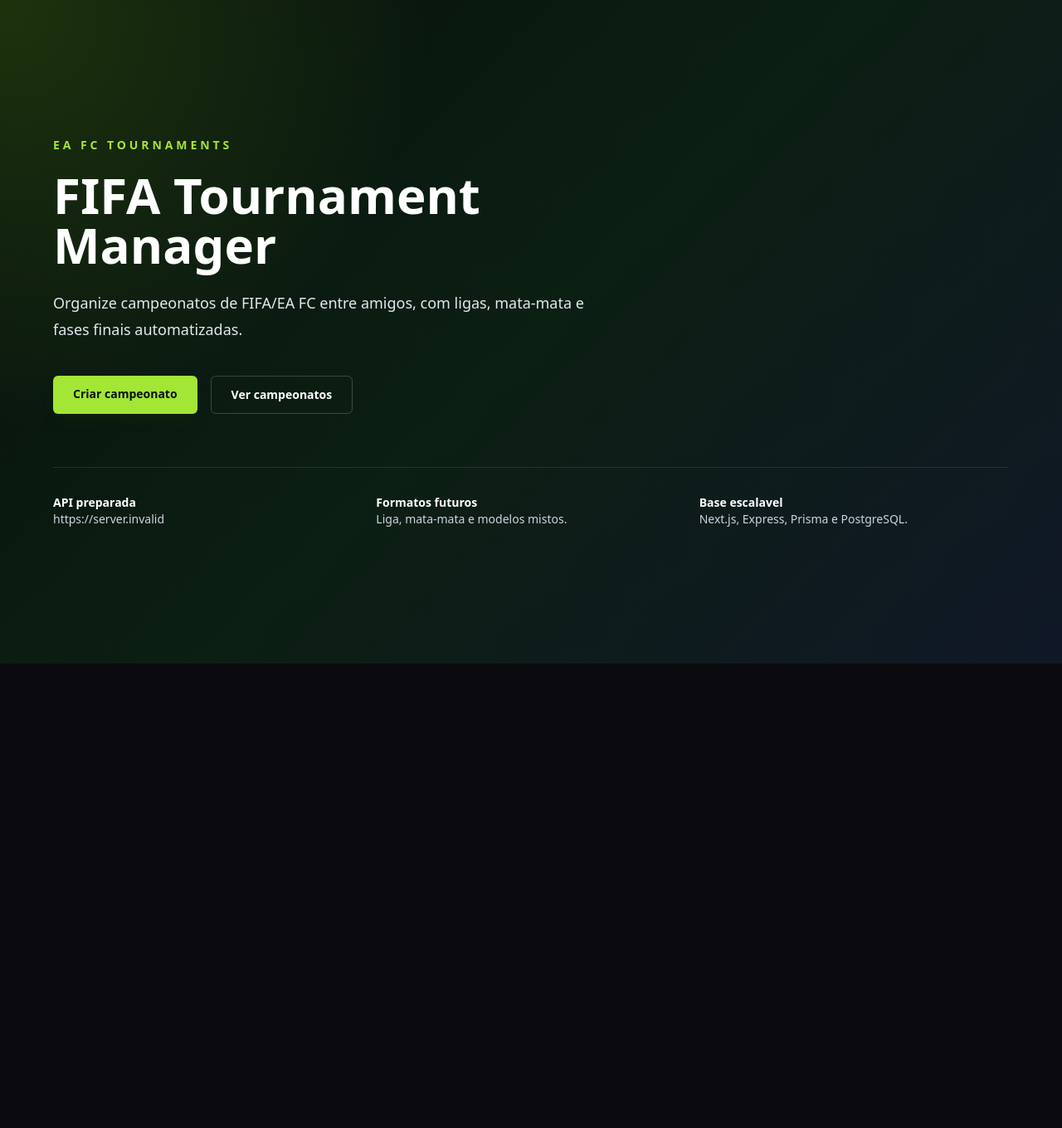
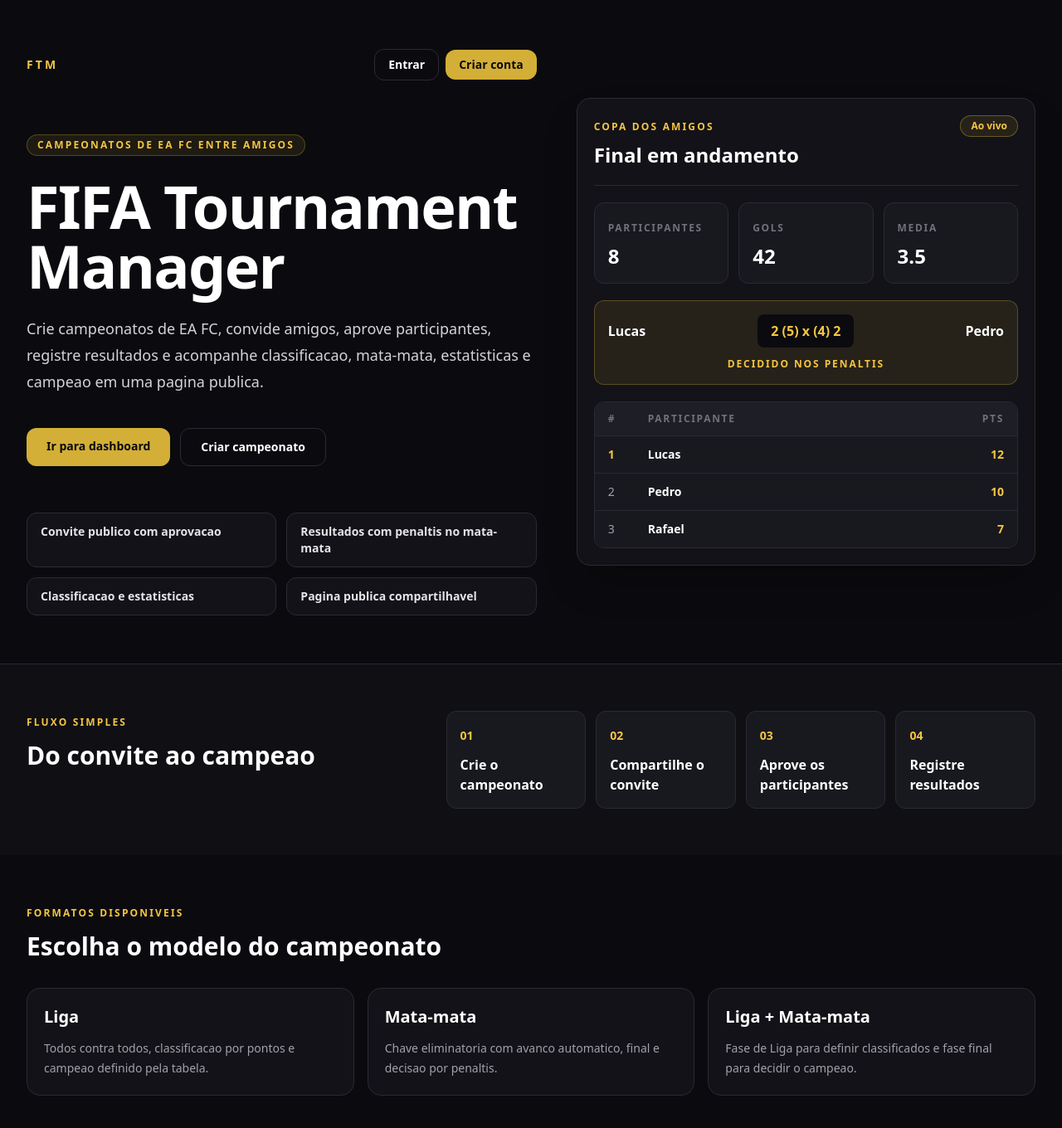
Before and after one commit to LaPachec/PE-FIFA, a Next.js app in the folder apps/web/: page / in a window 1280 px wide. Shown: the top 1360 px of the page at 83% size. Before the commit the page ends 800 px from the top, so only its background shows below. Built offline with nearby package versions, Linux system fonts and the light colour scheme; no server answers.

Commit message:
Revamp HomePage layout and content for FIFA Tournament Manager

```diff
--- a/apps/web/src/app/page.tsx
+++ b/apps/web/src/app/page.tsx
@@ -1,50 +1,211 @@
 import Link from 'next/link';
 
-const apiUrl = process.env.NEXT_PUBLIC_API_URL ?? 'http://localhost:3333';
+const formats = [
+  {
+    name: 'Liga',
+    description: 'Todos contra todos, classificacao por pontos e campeao definido pela tabela.',
+  },
+  {
+    name: 'Mata-mata',
+    description: 'Chave eliminatoria com avanco automatico, final e decisao por penaltis.',
+  },
+  {
+    name: 'Liga + Mata-mata',
+    description: 'Fase de Liga para definir classificados e fase final para decidir o campeao.',
+  },
+];
+
+const steps = [
+  'Crie o campeonato',
+  'Compartilhe o convite',
+  'Aprove os participantes',
+  'Registre resultados',
+];
+
+const features = [
+  'Convite publico com aprovacao',
+  'Resultados com penaltis no mata-mata',
+  'Classificacao e estatisticas',
+  'Pagina publica compartilhavel',
+];
 
 export default function HomePage() {
   return (
-    <main className="min-h-screen bg-[radial-gradient(circle_at_top_left,_rgba(132,204,22,0.18),_transparent_34%),linear-gradient(135deg,_#07110b_0%,_#0c1f13_50%,_#101827_100%)] px-6 py-8 text-slate-50">
-      <section className="mx-auto flex min-h-[calc(100vh-4rem)] w-full max-w-6xl flex-col justify-center">
+    <main className="min-h-screen bg-arena-950 text-white">
+      <section className="mx-auto grid min-h-screen w-full max-w-7xl gap-12 px-5 py-6 sm:px-8 lg:grid-cols-[1fr_0.9fr] lg:items-center lg:py-10">
+        <div>
+          <nav className="mb-16 flex items-center justify-between gap-4">
+            <Link href="/" className="text-sm font-black uppercase tracking-[0.22em] text-gold-400">
+              FTM
+            </Link>
+            <div className="flex items-center gap-2">
+              <Link
+                href="/login"
+                className="rounded-xl border border-arena-700 px-4 py-2 text-sm font-bold text-white transition hover:border-gold-500 hover:text-gold-400"
+              >
+                Entrar
+              </Link>
+              <Link
+                href="/register"
+                className="rounded-xl bg-gold-500 px-4 py-2 text-sm font-bold text-arena-950 transition hover:bg-gold-400"
+              >
+                Criar conta
+              </Link>
+            </div>
+          </nav>
+
           <div className="max-w-3xl">
-          <p className="mb-5 text-sm font-semibold uppercase tracking-[0.28em] text-lime-400">
-            EA FC tournaments
-          </p>
-          <h1 className="text-5xl font-bold leading-tight text-white sm:text-6xl">
+            <span className="inline-flex rounded-full border border-gold-500/30 bg-gold-500/10 px-3 py-1 text-xs font-bold uppercase tracking-[0.18em] text-gold-400">
+              Campeonatos de EA FC entre amigos
+            </span>
+            <h1 className="mt-6 text-5xl font-black leading-tight tracking-tight text-white sm:text-6xl lg:text-7xl">
               FIFA Tournament Manager
             </h1>
-          <p className="mt-6 max-w-2xl text-lg leading-8 text-slate-200">
-            Organize campeonatos de FIFA/EA FC entre amigos, com ligas,
-            mata-mata e fases finais automatizadas.
+            <p className="mt-6 max-w-2xl text-lg leading-8 text-zinc-300">
+              Crie campeonatos de EA FC, convide amigos, aprove participantes,
+              registre resultados e acompanhe classificacao, mata-mata,
+              estatisticas e campeao em uma pagina publica.
             </p>
-          <div className="mt-10 flex flex-col gap-4 sm:flex-row">
+
+            <div className="mt-10 flex flex-col gap-3 sm:flex-row">
+              <Link
+                href="/dashboard"
+                className="rounded-xl bg-gold-500 px-6 py-3 text-center text-sm font-black text-arena-950 transition hover:bg-gold-400 focus:outline-none focus:ring-2 focus:ring-gold-500/50"
+              >
+                Ir para dashboard
+              </Link>
               <Link
                 href="/tournaments/new"
-              className="rounded-md bg-lime-400 px-6 py-3 text-center text-sm font-bold text-pitch-950 shadow-lg shadow-lime-950/30 transition hover:bg-lime-300"
+                className="rounded-xl border border-arena-700 px-6 py-3 text-center text-sm font-black text-white transition hover:border-gold-500 hover:text-gold-400 focus:outline-none focus:ring-2 focus:ring-gold-500/40"
               >
                 Criar campeonato
-            </Link>
-            <Link
-              href="/dashboard"
-              className="rounded-md border border-white/20 bg-white/8 px-6 py-3 text-center text-sm font-bold text-white transition hover:border-lime-300 hover:text-lime-200"
-            >
-              Ver campeonatos
               </Link>
             </div>
           </div>
 
-        <div className="mt-16 grid gap-4 border-t border-white/10 pt-8 text-sm text-slate-300 sm:grid-cols-3">
+          <div className="mt-14 grid gap-3 sm:grid-cols-2">
+            {features.map((feature) => (
+              <div
+                key={feature}
+                className="rounded-xl border border-arena-700 bg-arena-900 px-4 py-3 text-sm font-semibold text-zinc-200"
+              >
+                {feature}
+              </div>
+            ))}
+          </div>
+        </div>
+
+        <div className="pb-8 lg:pb-0">
+          <div className="rounded-2xl border border-arena-700 bg-arena-900 p-4 shadow-2xl shadow-black/30 sm:p-5">
+            <div className="flex items-start justify-between gap-4 border-b border-arena-700 pb-5">
               <div>
-            <strong className="block text-white">API preparada</strong>
-            <span>{apiUrl}</span>
+                <span className="text-xs font-bold uppercase tracking-[0.18em] text-gold-400">
+                  Copa dos Amigos
+                </span>
+                <h2 className="mt-2 text-2xl font-black text-white">Final em andamento</h2>
               </div>
+              <span className="rounded-full border border-gold-500/40 bg-gold-500/10 px-3 py-1 text-xs font-bold text-gold-400">
+                Ao vivo
+              </span>
+            </div>
+
+            <div className="mt-5 grid gap-3 sm:grid-cols-3">
+              <div className="rounded-xl border border-arena-700 bg-arena-850 p-4">
+                <span className="text-xs font-bold uppercase tracking-[0.14em] text-zinc-500">
+                  Participantes
+                </span>
+                <strong className="mt-2 block text-2xl text-white">8</strong>
+              </div>
+              <div className="rounded-xl border border-arena-700 bg-arena-850 p-4">
+                <span className="text-xs font-bold uppercase tracking-[0.14em] text-zinc-500">
+                  Gols
+                </span>
+                <strong className="mt-2 block text-2xl text-white">42</strong>
+              </div>
+              <div className="rounded-xl border border-arena-700 bg-arena-850 p-4">
+                <span className="text-xs font-bold uppercase tracking-[0.14em] text-zinc-500">
+                  Media
+                </span>
+                <strong className="mt-2 block text-2xl text-white">3.5</strong>
+              </div>
+            </div>
+
+            <div className="mt-5 rounded-xl border border-gold-500/30 bg-gold-500/10 p-4">
+              <div className="grid grid-cols-[1fr_auto_1fr] items-center gap-3 text-center">
+                <strong className="text-left text-white">Lucas</strong>
+                <span className="rounded-lg bg-arena-950 px-4 py-2 font-black text-gold-400">
+                  2 (5) x (4) 2
+                </span>
+                <strong className="text-right text-white">Pedro</strong>
+              </div>
+              <p className="mt-3 text-center text-xs font-semibold uppercase tracking-[0.16em] text-gold-400">
+                Decidido nos penaltis
+              </p>
+            </div>
+
+            <div className="mt-5 overflow-hidden rounded-xl border border-arena-700">
+              <div className="grid grid-cols-[48px_1fr_80px] bg-arena-800 px-4 py-3 text-xs font-bold uppercase tracking-[0.14em] text-zinc-500">
+                <span>#</span>
+                <span>Participante</span>
+                <span className="text-right">Pts</span>
+              </div>
+              {[
+                ['1', 'Lucas', '12'],
+                ['2', 'Pedro', '10'],
+                ['3', 'Rafael', '7'],
+              ].map(([position, name, points]) => (
+                <div
+                  key={name}
+                  className="grid grid-cols-[48px_1fr_80px] border-t border-arena-700 bg-arena-850 px-4 py-3 text-sm"
+                >
+                  <span className={position === '1' ? 'font-black text-gold-400' : 'text-zinc-400'}>
+                    {position}
+                  </span>
+                  <span className="font-semibold text-white">{name}</span>
+                  <span className="text-right font-black text-gold-400">{points}</span>
+                </div>
+              ))}
+            </div>
+          </div>
+        </div>
+      </section>
+
+      <section className="border-t border-arena-700 bg-arena-900/70 px-5 py-14 sm:px-8">
+        <div className="mx-auto grid max-w-7xl gap-8 lg:grid-cols-[0.8fr_1.2fr]">
           <div>
-            <strong className="block text-white">Formatos futuros</strong>
-            <span>Liga, mata-mata e modelos mistos.</span>
+            <span className="text-xs font-bold uppercase tracking-[0.18em] text-gold-400">
+              Fluxo simples
+            </span>
+            <h2 className="mt-3 text-3xl font-black text-white">Do convite ao campeao</h2>
           </div>
-          <div>
-            <strong className="block text-white">Base escalavel</strong>
-            <span>Next.js, Express, Prisma e PostgreSQL.</span>
+          <div className="grid gap-3 sm:grid-cols-2 lg:grid-cols-4">
+            {steps.map((step, index) => (
+              <div key={step} className="rounded-xl border border-arena-700 bg-arena-850 p-4">
+                <span className="text-sm font-black text-gold-400">0{index + 1}</span>
+                <strong className="mt-3 block text-white">{step}</strong>
+              </div>
+            ))}
+          </div>
+        </div>
+      </section>
+
+      <section className="px-5 py-14 sm:px-8">
+        <div className="mx-auto max-w-7xl">
+          <div className="max-w-2xl">
+            <span className="text-xs font-bold uppercase tracking-[0.18em] text-gold-400">
+              Formatos disponiveis
+            </span>
+            <h2 className="mt-3 text-3xl font-black text-white">
+              Escolha o modelo do campeonato
+            </h2>
+          </div>
+          <div className="mt-8 grid gap-4 lg:grid-cols-3">
+            {formats.map((format) => (
+              <div key={format.name} className="rounded-2xl border border-arena-700 bg-arena-900 p-5">
+                <h3 className="text-xl font-black text-white">{format.name}</h3>
+                <p className="mt-3 text-sm leading-6 text-zinc-400">{format.description}</p>
+              </div>
+            ))}
           </div>
         </div>
       </section>
```
Lines whose indentation alone changed are shown as unchanged.
